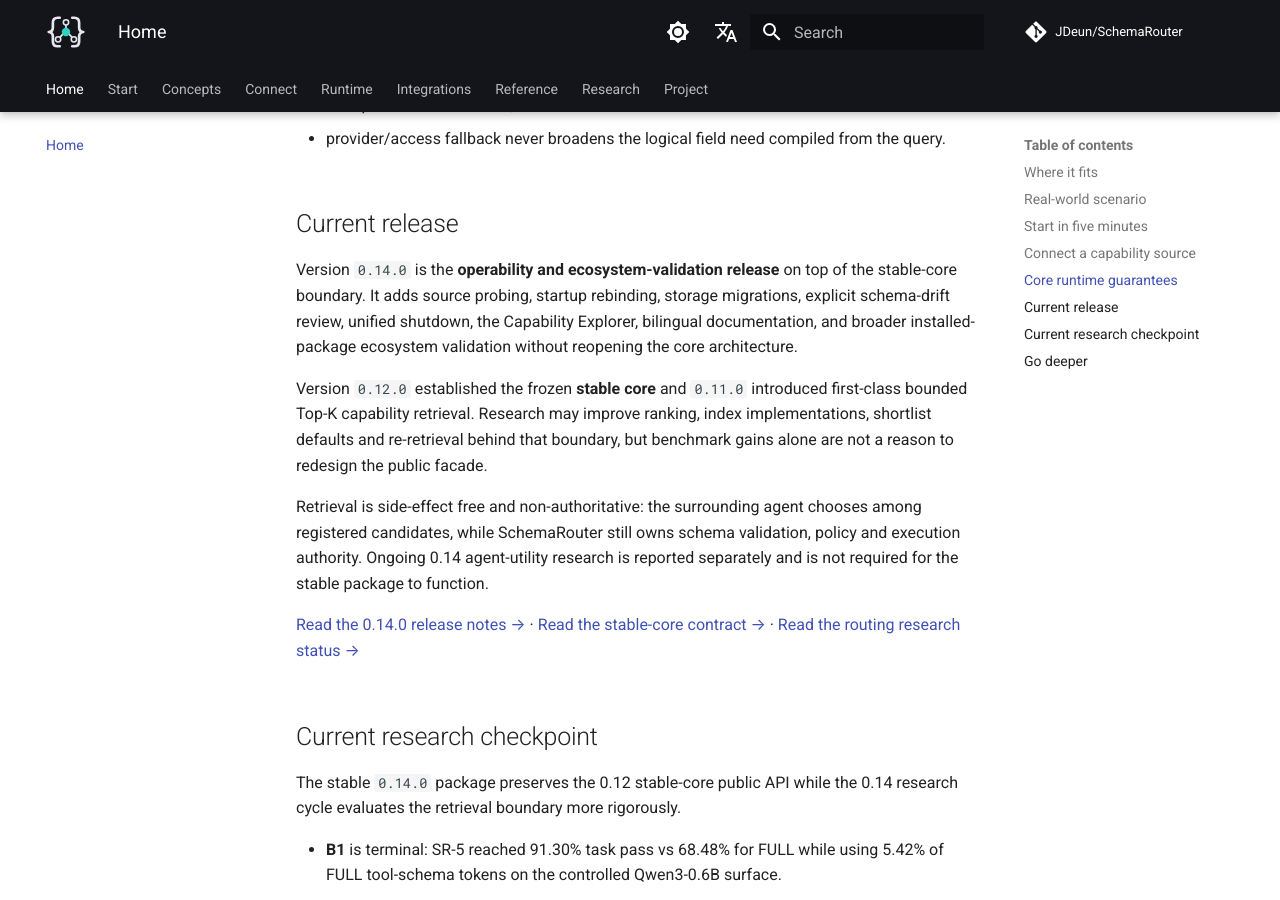
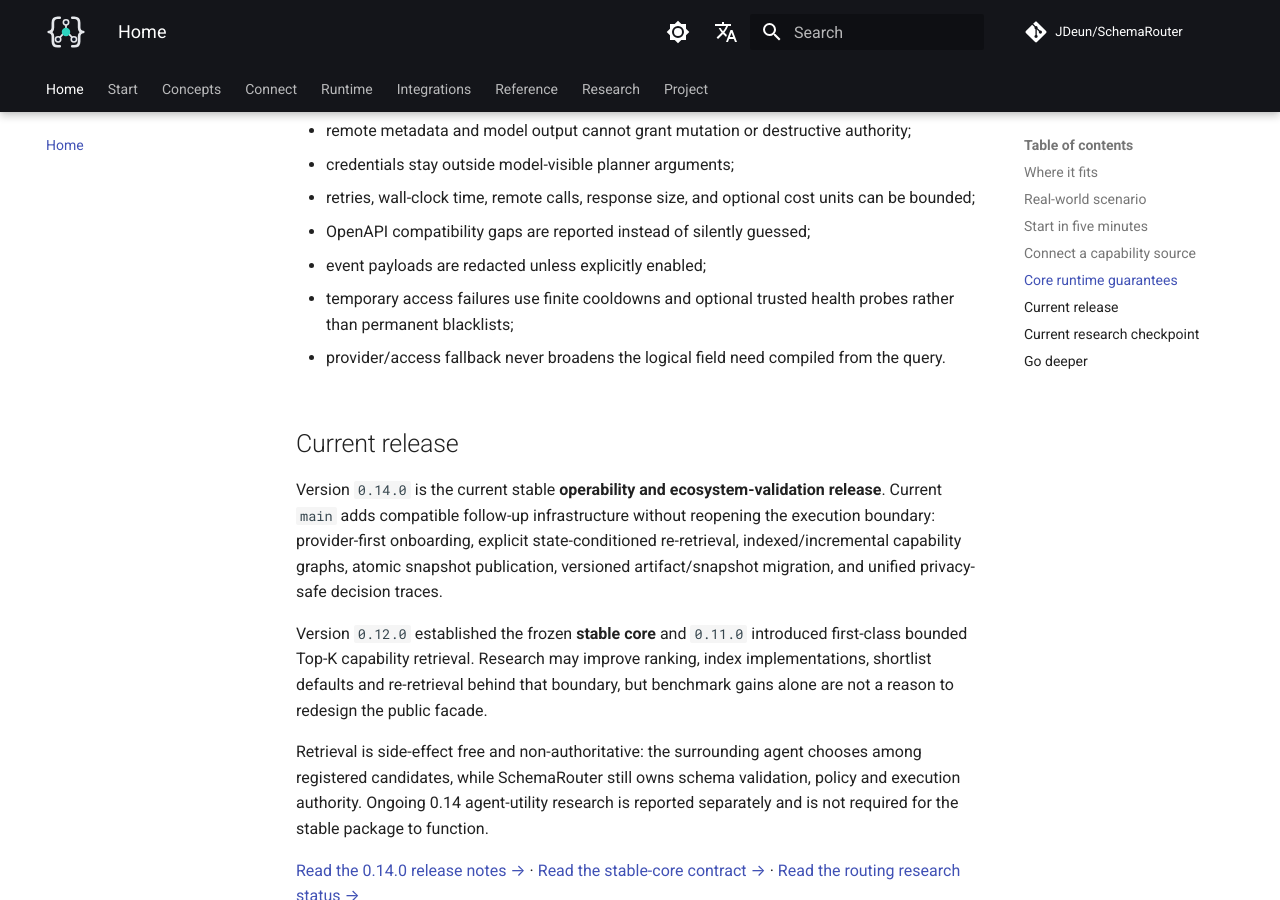
Before and after one commit to JDeun/SchemaRouter, an MkDocs documentation site: the page built from docs/index.md, in a window 1280 px wide and 900 px high, scrolled down 4696 px. Built offline with MkDocs 1.6.1 and Material for MkDocs 9.7.7, drawn with Linux system fonts in a browser that asks for light colours; comment, search, counter and statistics services are not loaded; some of the changed text lies outside the part shown.

Commit message:
docs: align user-facing docs with typed capability follow-ups

```diff
--- a/docs/index.md
+++ b/docs/index.md
@@ -138,6 +138,14 @@
 
 <div class="grid cards" markdown>
 
+-   **Provider identity**
+
+    Best when you know the service you want, but not every protocol or SDK it exposes.
+
+    `await router.add_provider("materials-project")`
+
+    [Provider-first registration →](guides/provider-first-registration.md)
+
 -   **Python**
 
     Best when the capability is local and typed.
@@ -185,10 +193,11 @@
 
 ## Current release
 
-Version `0.14.0` is the **operability and ecosystem-validation release** on top of the stable-core
-boundary. It adds source probing, startup rebinding, storage migrations, explicit schema-drift
-review, unified shutdown, the Capability Explorer, bilingual documentation, and broader
-installed-package ecosystem validation without reopening the core architecture.
+Version `0.14.0` is the current stable **operability and ecosystem-validation release**.
+Current `main` adds compatible follow-up infrastructure without reopening the execution boundary:
+provider-first onboarding, explicit state-conditioned re-retrieval, indexed/incremental capability
+graphs, atomic snapshot publication, versioned artifact/snapshot migration, and unified
+privacy-safe decision traces.
 
 Version `0.12.0` established the frozen **stable core** and `0.11.0` introduced first-class
 bounded Top-K capability retrieval. Research may improve ranking, index implementations, shortlist
```
